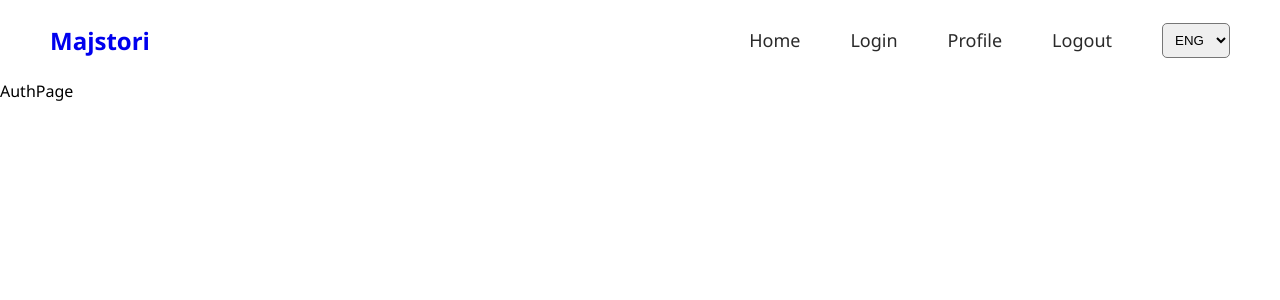
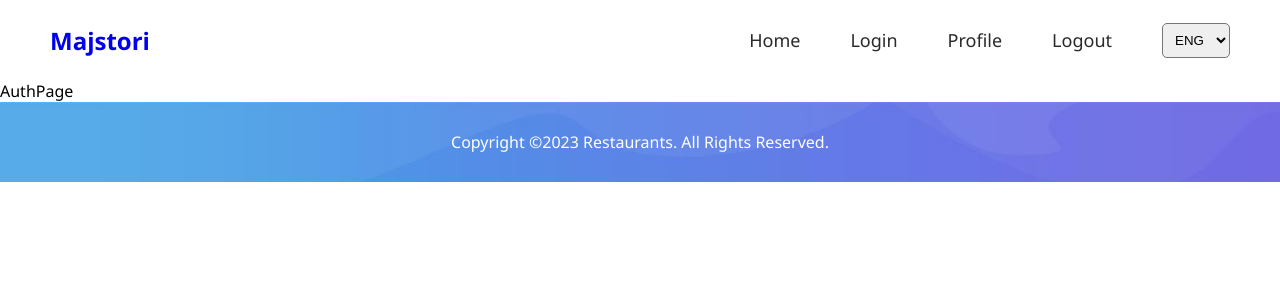
Before and after one commit to FINKI-PROJECTS/timski-frontend, a React (Create React App) app: page /auth in a window 1280 px wide. Shown: the top 300 px of the page. Built offline with nearby package versions, Linux system fonts and the light colour scheme.

Commit message:
Implementation of Footer UI (#3)

```diff
--- /dev/null
+++ b/src/components/layout/Footer/Footer.js
@@ -0,0 +1,17 @@
+import React from "react";
+import { useTranslation } from "react-i18next";
+
+import styles from "./Footer.module.scss";
+
+const Footer = () => {
+  const { t } = useTranslation();
+  return (
+    <footer className={styles.footer}>
+      <p className={styles.text}>
+        {t('Footer_Text_1')} ©{new Date().getFullYear()} {t('Footer_Text_2')}
+      </p>
+    </footer>
+  );
+};
+
+export default Footer;
--- /dev/null
+++ b/src/components/layout/Footer/Footer.module.scss
@@ -0,0 +1,25 @@
+@import "../../../global/styles";
+
+.footer {
+  background-image: url("../../../assets/footer-bg.jpg");
+  background-repeat: no-repeat;
+  background-size: cover;
+  height: 80px;
+  display: flex;
+  justify-content: center;
+  align-items: center;
+
+  .text {
+    color: white;
+    margin: 0;
+    font-size: 13px;
+
+    @include small-screen-and-more {
+      font-size: 16px;
+    }
+
+    a {
+      color: white;
+    }
+  }
+}
--- a/src/components/layout/Layout.js
+++ b/src/components/layout/Layout.js
@@ -1,10 +1,12 @@
 import React from "react";
 import Header from "./Header/Header";
+import Footer from "./Footer/Footer";
 
 const Layout = ({ children }) => (
   <React.Fragment>
     <Header />
     <main>{children}</main>
+    <Footer />
   </React.Fragment>
 );
 
--- a/src/index.js
+++ b/src/index.js
@@ -14,21 +14,42 @@ i18n
       en: {
         translation: {
           "Hello": "Hello",
+          "Home": "Home",
+          "Login": "Login",
+          "Logout": "Logout",
+          "Profile": "Profile",
+          "Sign_Up": "Sign Up",
+          "Footer_Text_1": "Copyright",
+          "Footer_Text_2": "Restaurants. All Rights Reserved.",
         }
       },
       mk: {
         translation: {
           "Hello": "Здраво",
+          "Home": "Дома",
+          "Login": "Логирај се",
+          "Logout": "Одјави се",
+          "Sign_Up": "Пријавете се",
+          "Profile": "Профил",
+          "Footer_Text_1": "Авторски права",
+          "Footer_Text_2": "Мајстори. Сите права се задржани.",
         }
       },
       sq: {
         translation: {
           "Hello": "Përshëndetje",
+          "Home": "Shtëpi",
+          "Login": "Identifikohu",
+          "Logout": "Shkyçu",
+          "Profile": "Profili",
+          "Sign_Up": "Regjistrohu",
+          "Footer_Text_1": "E drejta e autorit",
+          "Footer_Text_2": "Majstori. Të gjitha të drejtat e rezervuara.",
         }
       }
     },
-    lng: "mk",
-    fallbackLng: "en",
+    lng: "en",
+    fallbackLng: "mk",
 
     interpolation: {
       escapeValue: false
```
Also changed, not shown: src/assets/footer-bg.jpg (added).
